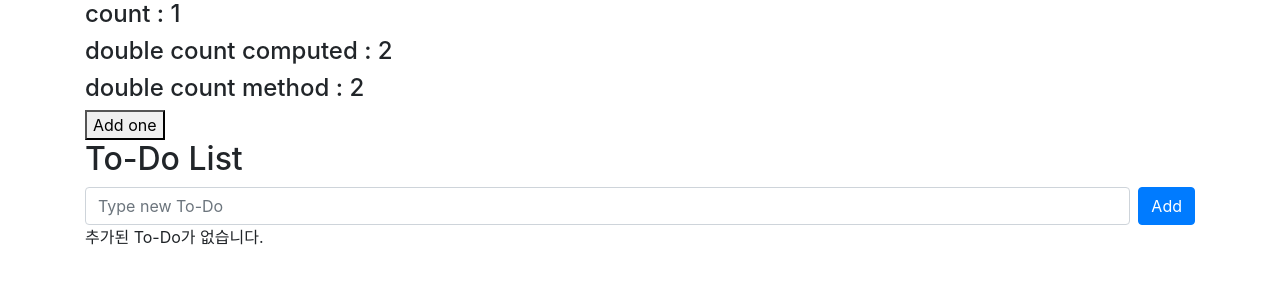
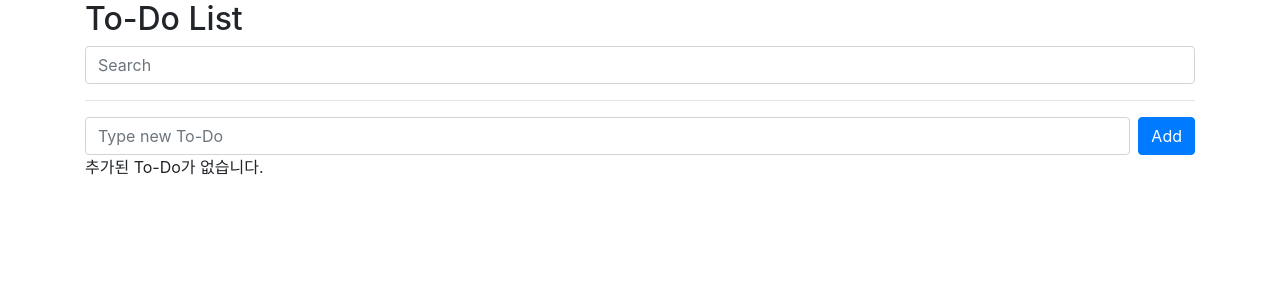
Before and after one commit to DeveloperJo/vue3-project, a Vue app: page / in a window 1280 px wide. Shown: the top 300 px of the page. Built offline with nearby package versions, Linux system fonts and the light colour scheme.

Commit message:
검색 기능 추가, computed를 통해 filter함수 실행하여 todo 리스트 변화

```diff
--- a/src/App.vue
+++ b/src/App.vue
@@ -1,14 +1,17 @@
 <template>
 	<div class="container">
-		<h4>count : {{ count }}</h4>
-		<h4>double count computed : {{ doubleCountComputed }}</h4>
-		<h4>double count method : {{ doubleCountMethod() }}</h4>
-		<button @click="count++">Add one</button>
 		<h2>To-Do List</h2>
+		<input
+			class="form-control"
+			type="text"
+			v-model="searchText"
+			placeholder="Search"
+		/>
+		<hr />
 		<TodoSimpleForm @add-todo="addTodo" />
-		<div v-if="!todos.length">추가된 To-Do가 없습니다.</div>
+		<div v-if="!filteredTodos.length">추가된 To-Do가 없습니다.</div>
 		<TodoList
-			:todos="todos"
+			:todos="filteredTodos"
 			@toggle-todo="toggleTodo"
 			@delete-todo="deleteTodo"
 		/>
@@ -46,18 +49,16 @@ export default {
 			todos.value.splice(index, 1);
 		};
 
-		const count = ref(1);
-		// computed vs method
-		// 1) method는 인자값을 받아서 처리가 가능. computed는 불가능
-		// 2) computed는 reactive되는 값이 있어야 한다.
-		// 3) computed는 캐시에 저장이 되어, 한번 계산을 하고 값을 저장을 하고 있다. 두번 연달아 사용하는 경우 한번만 호출한다
-		const doubleCountComputed = computed(() => {
-			return count.value * 2;
+		const searchText = ref('');
+		const filteredTodos = computed(() => {
+			if (searchText.value) {
+				return todos.value.filter((todo) => {
+					return todo.subject.includes(searchText.value);
+				});
+			}
+
+			return todos.value;
 		});
-
-		const doubleCountMethod = () => {
-			return count.value * 2;
-		};
 
 		return {
 			todos,
@@ -65,9 +66,8 @@ export default {
 			addTodo,
 			toggleTodo,
 			deleteTodo,
-			count,
-			doubleCountComputed,
-			doubleCountMethod,
+			searchText,
+			filteredTodos,
 		};
 	},
 };
```
